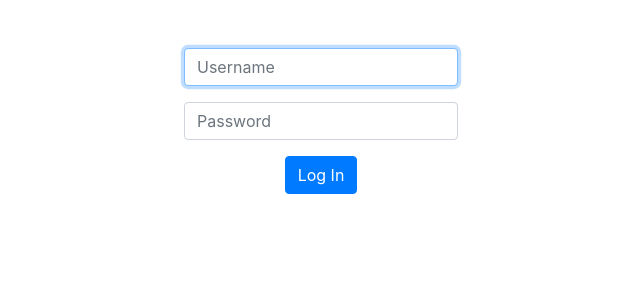
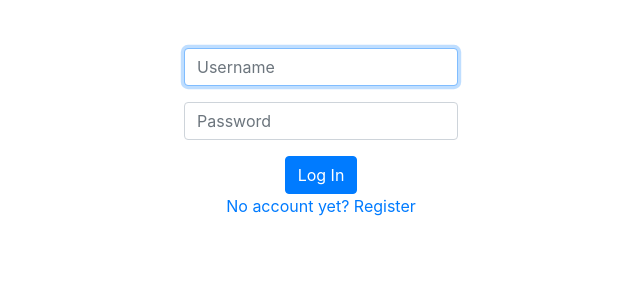
Before and after one commit to charmaine211/murdermystery, a Flask app: page /login in a window 1280 px wide. Shown: the part 76-376 px from the top of the page, without its empty margins (319-959 px from the left). Run offline with Flask 2, Linux system fonts and the light colour scheme; some libraries are stand-ins or nearby versions.

Commit message:
Link to register

```diff
--- a/murdermystery/templates/login.html
+++ b/murdermystery/templates/login.html
@@ -14,4 +14,5 @@
         </div>
         <button class="btn btn-primary" type="submit">Log In</button>
     </form>
+    <a href="/register">No account yet? Register</a>
 {% endblock %}
```
